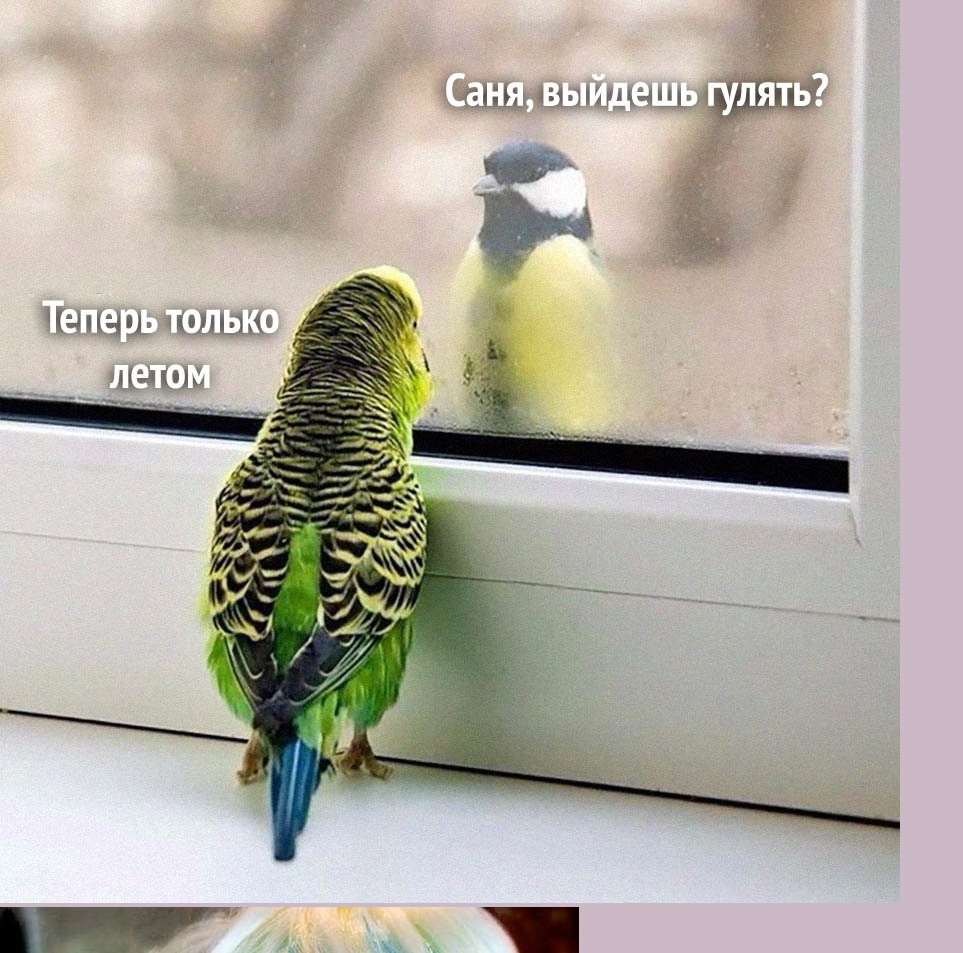
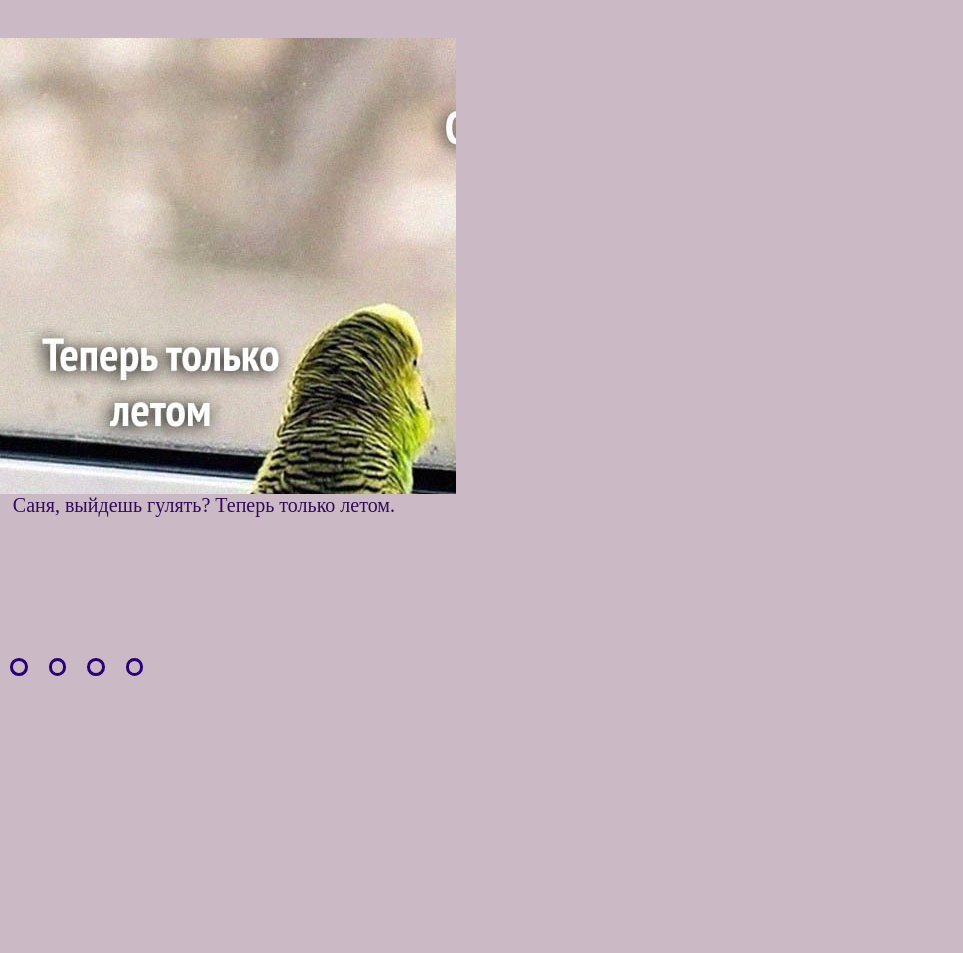
Before and after one commit to VictoriaKachenya/cssMemeSlider, a plain HTML site: page index.html in a window 1280 px wide. Shown: the top 953 px of the page, without its empty margins (0-963 px from the left). After the commit the page ends 800 px from the top, so only its background shows below. Drawn offline with Linux system fonts and the light colour scheme.

Commit message:
feat:add style css (Thu, Sep 14, 2023 10:04:17 PM)

```diff
--- a/index.html
+++ b/index.html
@@ -20,10 +20,12 @@
 <div class="slides slide_4"><img src="assets/img/slide_4.jpg" alt="slide_4"></div>
 </div>
 <div class="text_controls">
-    <div class="text text_1">Саня, выйдешь гулять? Теперь только летом.</div>
-    <div class="text text_2">Какой твой любимый напиток утром? Сложный вопрос. А на работу идти надо?</div>
-    <div class="text text_3">Скоро он не будет так смеяться.</div>
-    <div class="text text_4">Когда стоишь в пробке и замечаешь в соседней машине его...</div>
+    <div class="text_container">
+    <div class="text text_1"><p>Саня, выйдешь гулять? Теперь только летом.</p></div>
+    <div class="text text_2"><p>Какой твой любимый напиток утром? Сложный вопрос. А на работу идти надо?</p></div>
+    <div class="text text_3"><p>Скоро он не будет так смеяться.</p></div>
+    <div class="text text_4"><p>Когда стоишь в пробке и замечаешь в соседней машине его...</p></div>
+</div>
 </div>
 <div class="panel_controls">
 <label class="label_1" for="slide_1">
--- a/style.css
+++ b/style.css
@@ -15,3 +15,179 @@ align-items: center;
 input{
     display: none;
 }
+.panel_controls{
+    display: flex;
+    flex-wrap: nowrap;
+    width: fit-content;
+    height: fit-content;
+    align-self: flex-start;
+    top: -0.5vw;
+    position: relative;
+}
+
+label {
+    cursor: pointer;
+    display: flex;
+    justify-content: center;
+    align-items: center;
+    height: 3vw;
+    width: 3vw;
+    border-radius: 50%;
+    transition: background ease-in-out 0.5s;
+}
+.span {
+    display: block;
+    width: 30%;
+    height: 30%;
+    border: 3px solid #290075;
+    border-radius: 50%;
+    background-color: transparent;
+}
+label:hover .span {
+    transition: 500ms;
+    background: rgba(119, 55, 165, 0.521);
+}
+label:active .span{
+#slide1:checked ~ .text-controls .controls label:nth-of-type(1) .span,
+#slide2:checked ~ .text-controls .controls label:nth-of-type(2) .span,
+#slide3:checked ~ .text-controls .controls label:nth-of-type(3) .span,
+#slide4:checked ~ .text-controls .controls label:nth-of-type(4) .span {
+transition: none;
+background: #e07e41
+}}
+.text_controls {
+    width: 100%;
+    display: flex;
+    justify-content: space-between;
+    align-items: center;
+}
+
+.slider {
+    margin-top: 3vw;
+    width: calc(20vw + 200px);
+    height: calc(20vw + 200px);
+    overflow: hidden;
+}
+
+.slides {
+    width: inherit;
+    height: inherit;
+    background-size: cover;
+    position: relative;
+    transition: 500ms;
+}
+
+.slide_1 {
+    background-image: url(assets/img/slide_1.jpg);
+    transform: translateY(-100%);
+}
+.slide_2 {
+    background-image: url(assets/img/slide_2.jpg);
+    transform: translateX(100%) translateY(-100%);
+}
+.slide_3 {
+    background-image: url(assets/img/slide_3.jpg);
+    transform: translateY(-100%);
+}
+.slide_4 {
+    background-image: url(assets/img/slide_4.jpg);
+    transform: translateX(-100%) translateY(-300%);
+}
+
+#slide_1:checked ~ .slider .slide_1 {
+    z-index: 1;
+    transform: translateY(0);
+}
+#slide_2:checked ~ .slider .slide_2 {
+    z-index: 1;
+    transform: translateX(0) translateY(-100%);
+}
+#slide_3:checked ~ .slider .slide_3 {
+    z-index: 1;
+    transform: translateY(-200%);
+}
+#slide_4:checked ~ .slider .slide_4 {
+    z-index: 1;
+    transform: translateX(0) translateY(-300%);
+}
+
+.text_container {
+    overflow: hidden;
+    height: 20vh;
+}
+
+.text p {
+    margin: 0;
+    height: inherit;
+    color: rgb(49, 11, 88);
+}
+.text {
+    color: rgb(49, 11, 88);
+    font-size: 20px;
+    transition: 500ms;
+    padding: 0 1vw;
+}
+.text_1 {
+    transform: translateY(-200%);
+}
+.text_2 {
+    transform: translateY(-300%);
+}
+.text_3 {
+    transform: translateY(-400%);
+}
+.text_4 {
+    transform: translateY(-500%);
+}
+
+#slide_1:checked ~ .text_controls .text_container .text_1 {
+    z-index: 1;
+    transform: translateY(0);
+}
+#slide_2:checked ~ .text_controls .text_container .text_2 {
+    z-index: 1;
+    transform: translateY(-100%);
+}
+#slide_3:checked ~ .text_controls .text_container .text_3 {
+    z-index: 1;
+    transform: translateY(-200%);
+}
+#slide_4:checked ~ .text_controls .text_container .text_4 {
+    z-index: 1;
+    transform: translateY(-300%);
+}
+
+/*Dekstor*/
+@media (max-width: 1024px) {
+.slider {
+width: calc(35vw + 200px);
+height: calc(35vw + 200px);
+}
+
+.text_controls {
+flex-direction: column-reverse;
+}
+
+.controls {
+align-self: center;
+margin-bottom: 3vw;
+}
+}
+
+/*mobile*/
+@media (max-width: 768px) {
+.slider {
+width: calc(40vw + 100px);
+height: calc(40vw + 100px);
+}
+.text {
+font-size: 16px;
+}
+}
+
+@media (max-width: 420px) {
+.slider {
+width: calc(45vw + 50px);
+height: calc(45vw + 50px);
+}
+}
```
